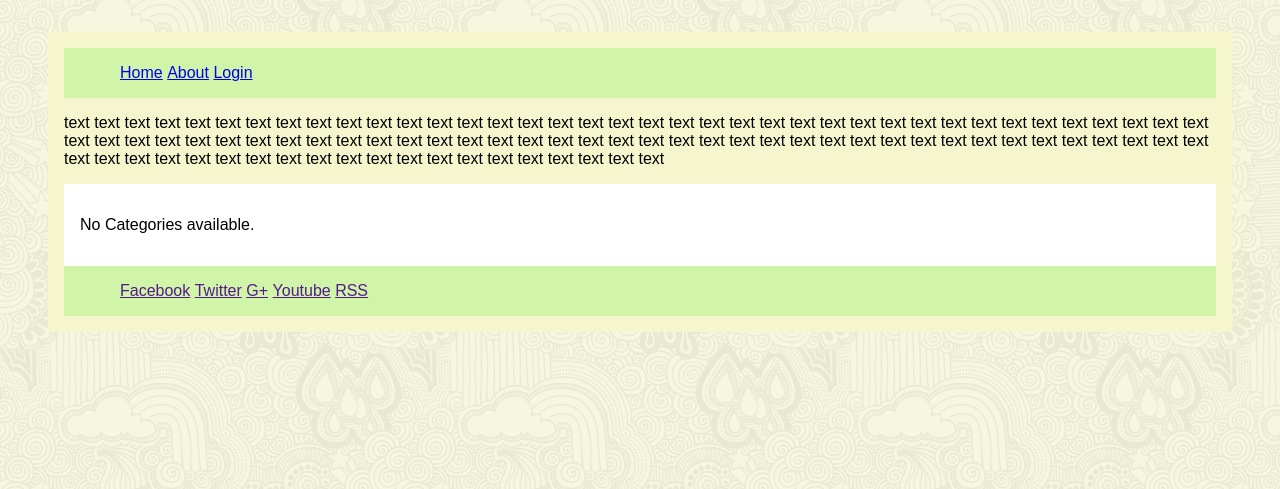
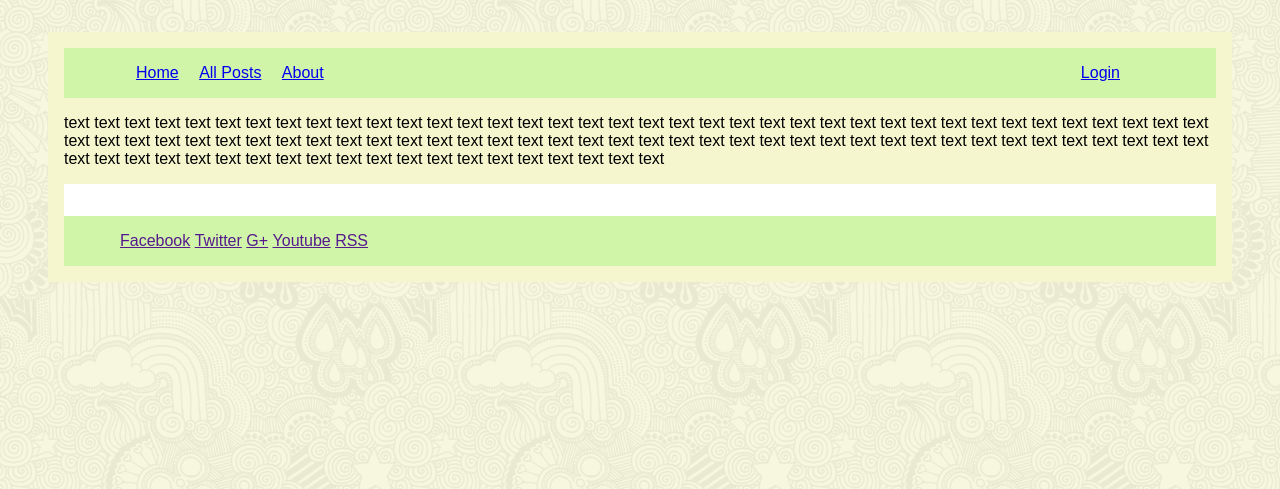
Before and after one commit to ezequielo/blog, a Django app: page /blog/about/ in a window 1280 px wide. Shown: the top 489 px of the page. Run offline with Django 3.2, Linux system fonts and the light colour scheme; parts of the project's set-up code (start-up, migrations or seed data) failed here and were passed over.

Commit message:
all posts posts/category templates CSS nav (login)

```diff
--- a/blog_app/admin.py
+++ b/blog_app/admin.py
@@ -8,7 +8,7 @@ class CommentInline(admin.TabularInline):
 
 
 class PostAdmin(admin.ModelAdmin):
-    list_display = ('title', 'pub_date')
+    list_display = ('title', 'pub_date', 'fk_cat')
     fieldsets = [
         ('Date information', {'fields': ['pub_date'], 'classes': ['collapse']}),
         ('Categoria',               {'fields': ['fk_cat']}),
--- a/blog_app/static/blog_app/style.css
+++ b/blog_app/static/blog_app/style.css
@@ -31,6 +31,11 @@ body {
 }
 .nav ul li{
 	display: inline;
+	margin-left: 1em;
+}
+.nav ul li:last-child{
+	position: absolute;
+	right: 10em;
 }
 
 
--- a/blog_app/templates/blog_app/about.html
+++ b/blog_app/templates/blog_app/about.html
@@ -9,3 +9,4 @@ text text text text text text text text text text text text text text text text
 text text text text text text text text text text text text text text text text text text text text text
 text text text </p>
 {% endblock content %}
+{% block cat_index %}{% endblock cat_index %}
--- a/blog_app/templates/blog_app/detail.html
+++ b/blog_app/templates/blog_app/detail.html
@@ -5,7 +5,7 @@
 	<h2>{{ post }}</h2>
 	<h3>{{ post.pub_date }}</h3>
 	<p>{{ post.body }}</p>
-	<p>Category: {{ post.fk_cat }}</p>
+	<p>Category <a href="{% url 'blog:category' post.fk_cat.id %}">{{ post.fk_cat }}</a></p>
 	<!-- WRITE COMMENT -->
 
 	<form action="{% url 'blog:detail' post.id %}" method="POST">
--- a/blog_app/templates/blog_app/login.html
+++ b/blog_app/templates/blog_app/login.html
@@ -26,3 +26,4 @@
 		<a href="{% url 'blog:password_restore' %}">Forgot your password?</a>
 
 {% endblock content %}
+{% block cat_index %}{% endblock cat_index %}
--- a/blog_app/templates/blog_app/nav.html
+++ b/blog_app/templates/blog_app/nav.html
@@ -1,11 +1,14 @@
 
 <ul>
 	<li><a href="{% url 'blog:index' %}">Home</a></li>
+	<li><a href="{% url 'blog:post' %}">All Posts</a></li>
 	<li><a href="{% url 'blog:about' %}">About</a></li>
 
 	{% if user.is_authenticated %}
-		<li>Hello, {{user.username}}</li>
-		<li><a href="{% url 'blog:logout' %}">Logout</a></li>
+		<li>
+			Hello, {{user.username}}
+			<a href="{% url 'blog:logout' %}">Logout</a>
+		</li>
 	{% else %}
 		<li><a href="{% url 'blog:login' %}">Login</a></li>
 	{% endif %}
--- a/blog_app/templates/blog_app/password_restore.html
+++ b/blog_app/templates/blog_app/password_restore.html
@@ -5,3 +5,5 @@
     <p>TODO: Password restore form</p>
 
 {% endblock content %}
+
+{% block cat_index %}{% endblock cat_index %}
--- a/blog_app/urls.py
+++ b/blog_app/urls.py
@@ -7,8 +7,9 @@ urlpatterns = patterns('',
 #     url(r'^(?P<pk>\d+)/$', views.DetailView.as_view(), name='detail'),
 #     url(r'^(?P<pk>\d+)/results/$', views.ResultsView.as_view(), name='results'),
     url(r'^$', views.index, name='index'),
-    url(r'^(?P<post_id>\d+)/$', views.detail, name='detail'),
-    url(r'^(?P<category_id>\d+)/$', views.category, name='category'),
+    url(r'^post/$', views.all_posts, name='post'),
+    url(r'^post/(?P<post_id>\d+)/$', views.detail, name='detail'),
+    url(r'^category/(?P<cat_id>\d+)/$', views.category, name='category'),
     url(r'^about/$', views.about, name='about'),
     url(r'^login/$', views.login, name='login'),
     url(r'^logout/$', views.logout_view, name='logout'),
--- a/blog_app/views.py
+++ b/blog_app/views.py
@@ -1,4 +1,4 @@
-from django.shortcuts import render, get_object_or_404
+from django.shortcuts import render, render_to_response, get_object_or_404
 from blog_app.models import Post, Comment, Category
 from django.http.response import HttpResponseRedirect
 from django.core.urlresolvers import reverse
@@ -6,6 +6,7 @@ from django.core.context_processors import request
 from django.utils import timezone
 from django.contrib.auth import authenticate, logout
 from django.contrib.auth import login as auth_login
+from django.core.context_processors import csrf
 # from django.views import generic
 
 
@@ -16,6 +17,12 @@ def index(request):
     vals['categories_list'] = Category.objects.order_by('name')
     return render(request, 'blog_app/index.html', vals)
 
+
+def all_posts(request):
+    vals = {}
+    vals['latest_post_list'] = Post.objects.order_by('pub_date')
+    vals['categories_list'] = Category.objects.order_by('name')
+    return render(request, 'blog_app/index.html', vals)
 
 def detail(request, post_id):
     post = get_object_or_404(Post, pk=post_id)
@@ -42,6 +49,7 @@ def about(request):
 def login(request):
     url = 'blog_app/login.html'
     vals = {}
+    vals.update(csrf(request))
     if request.method == 'POST':
         username = request.POST['username']
         password = request.POST['pass']
@@ -67,7 +75,9 @@ def password_restore(request):
 
 
 def category(request, cat_id):
-    posts = Post.objects.filter(
+    vals = {}
+    vals['categories_list'] = Category.objects.order_by('name')
+    vals['latest_post_list'] = Post.objects.filter(
         fk_cat=cat_id
     ).order_by('pub_date')
-    render(request, 'blog_app/index.html', {'latest_post_list':posts})
+    return render(request, 'blog_app/index.html', vals)
```
